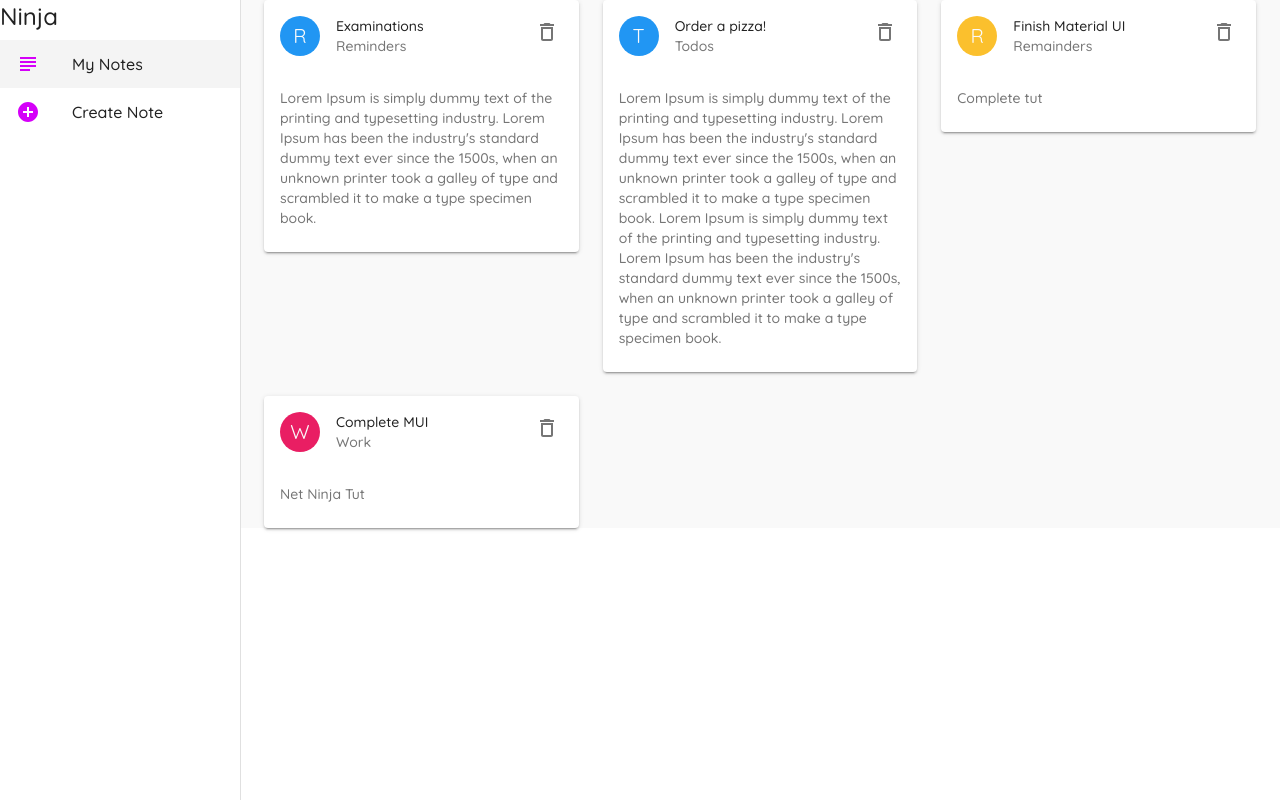
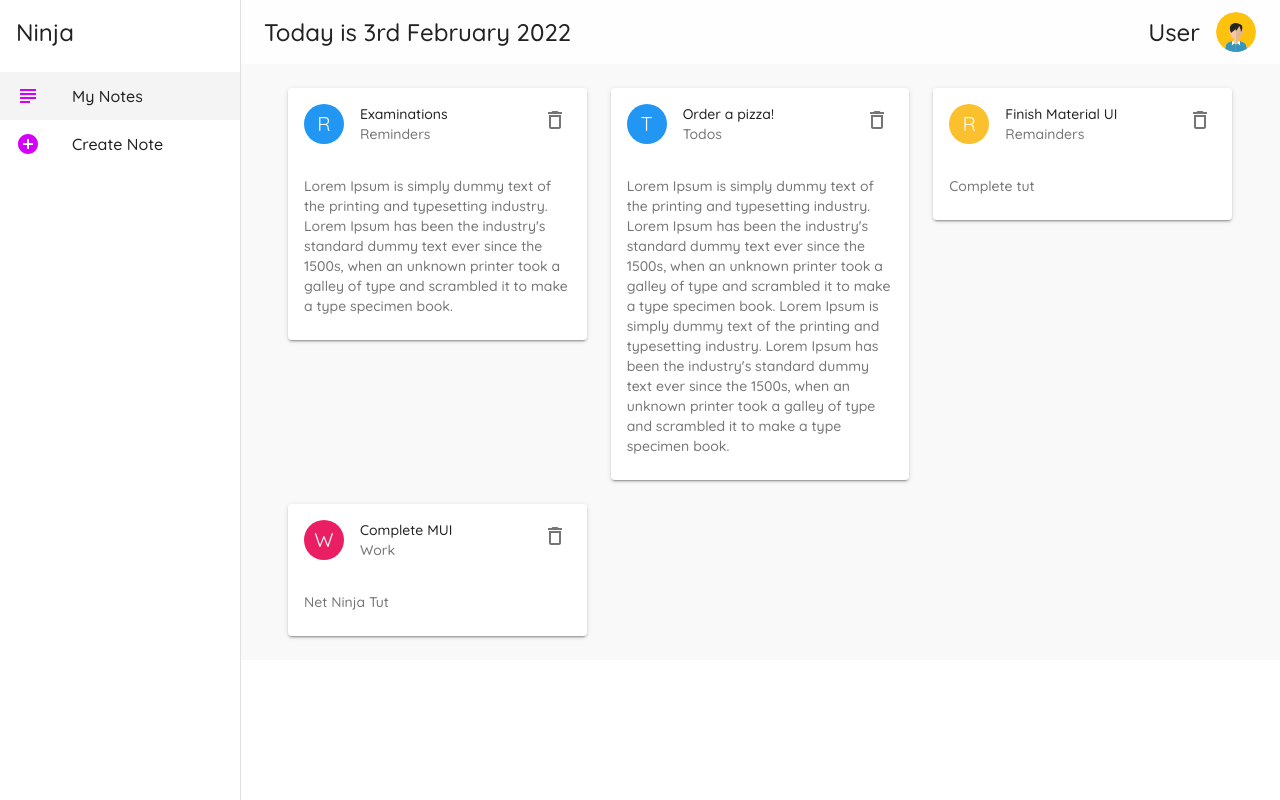
Before and after one commit to Sudharsan25/Material_UI, a React (Create React App) app: page / in a window 1280 px wide. Built offline with nearby package versions, Linux system fonts and the light colour scheme; data requests are answered from the project's data file.

Commit message:
Added Avatars

```diff
--- a/src/components/Layout.js
+++ b/src/components/Layout.js
@@ -1,19 +1,30 @@
 import React from "react";
 import { Drawer, makeStyles, Typography } from "@material-ui/core";
-import { List, ListItem, ListItemIcon, ListItemText } from "@material-ui/core";
+import {
+  List,
+  ListItem,
+  ListItemIcon,
+  ListItemText,
+  AppBar,
+  Toolbar,
+} from "@material-ui/core";
 import { AddCircleOutlined, SubjectOutlined } from "@material-ui/icons";
 import { useHistory } from "react-router-dom";
 import { useLocation } from "react-router-dom";
+import { format } from "date-fns";
+import { Avatar } from "@material-ui/core";
 
 const drawerWidth = 240;
 
-const useStyles = makeStyles({
+const useStyles = makeStyles((theme) => {
+  return {
     root: {
       display: "flex",
     },
     page: {
       background: "#f9f9f9",
       width: "100%",
+      padding: theme.spacing(3),
     },
     drawer: {
       width: drawerWidth,
@@ -24,6 +35,20 @@ const useStyles = makeStyles({
     active: {
       backgroundColor: "#f4f4f4",
     },
+    title: {
+      padding: theme.spacing(2),
+    },
+    appbar: {
+      width: `calc(100% - ${drawerWidth}px)`,
+    },
+    toolbar: theme.mixins.toolbar,
+    date: {
+      flexGrow: 1,
+    },
+    avatar: {
+      marginLeft: theme.spacing(2),
+    },
+  };
 });
 
 export default function Layout(props) {
@@ -45,6 +70,16 @@ export default function Layout(props) {
   ];
   return (
     <div className={classes.root}>
+      <AppBar elevation="0" className={classes.appbar}>
+        <Toolbar>
+          <Typography className={classes.date} variant="h5">
+            Today is {format(new Date(), "do MMMM Y")}
+          </Typography>
+          <Typography variant="h5">User</Typography>
+          <Avatar src="/avatar-svgrepo-com.svg" className={classes.avatar} />
+        </Toolbar>
+      </AppBar>
+
       <Drawer
         className={classes.drawer}
         variant="permanent"
@@ -52,7 +87,9 @@ export default function Layout(props) {
         classes={{ paper: classes.drawerPaper }}
       >
         <div>
-          <Typography variant="h5">Ninja</Typography>
+          <Typography className={classes.title} variant="h5">
+            Ninja
+          </Typography>
           <List>
             {menuItem.map((item) => (
               <ListItem
@@ -70,7 +107,10 @@ export default function Layout(props) {
           </List>
         </div>
       </Drawer>
-      <div className={classes.page}>{props.children}</div>
+      <div className={classes.page}>
+        <div className={classes.toolbar}></div>
+        {props.children}
+      </div>
     </div>
   );
 }
```
Also changed, not shown: public/avatar-svgrepo-com.svg (added). Lines whose indentation alone changed are shown as unchanged.
